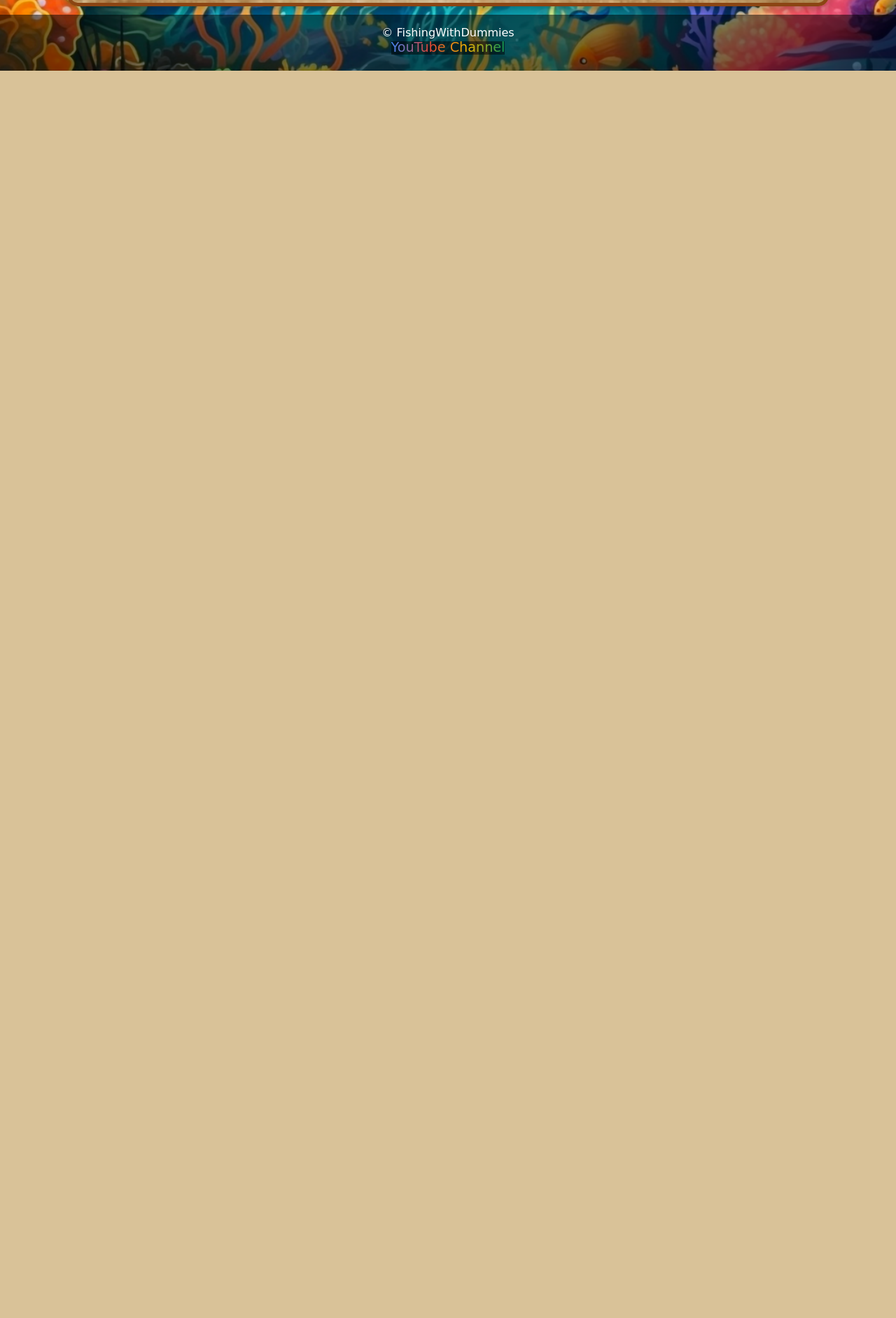
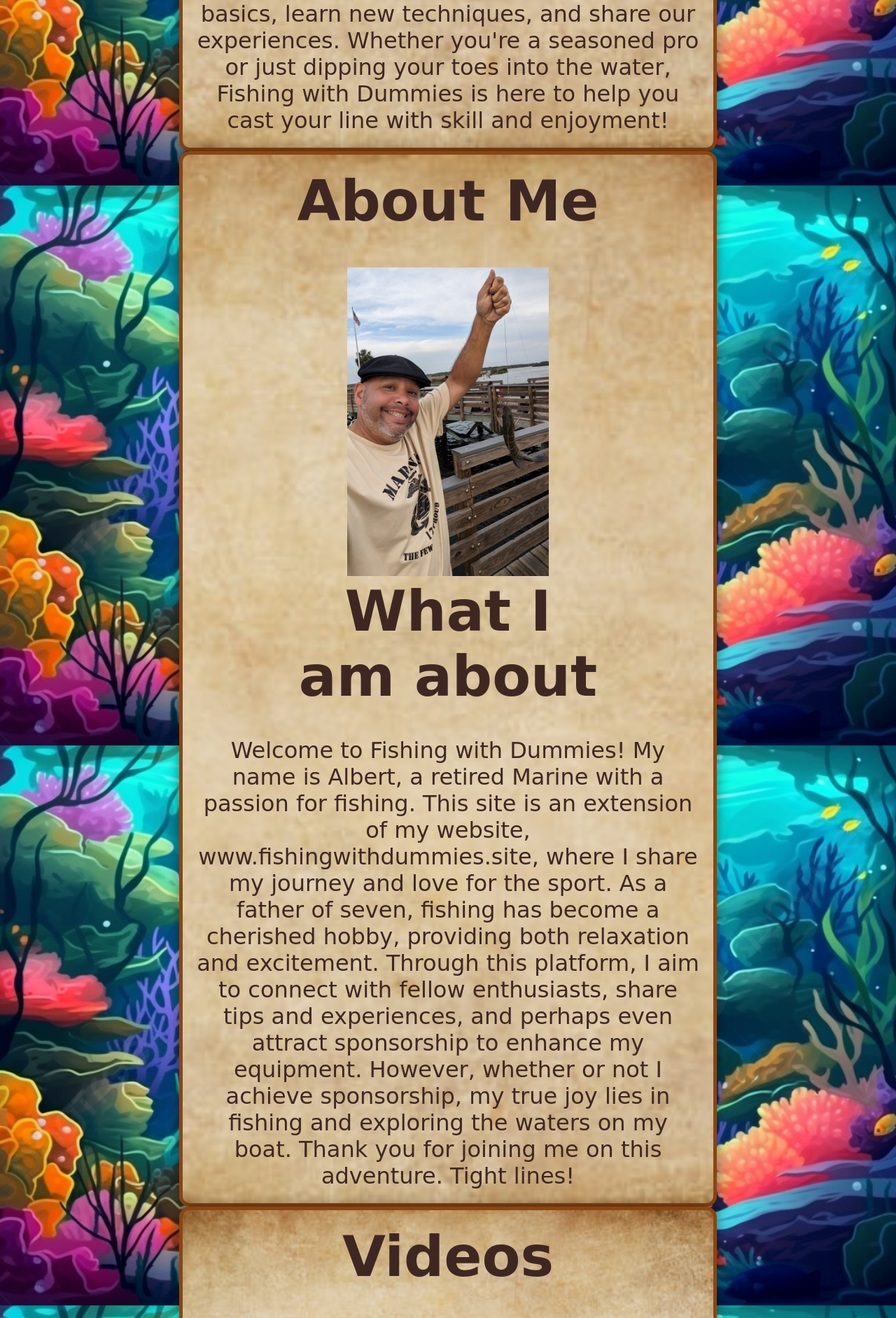
Before and after one commit to althepal78/fishingwithdummies, a PHP site: page / in a window 1280 px wide. Shown: the part 1335-3218 px from the top of the page at 70% size. Before the commit the page ends 1436 px from the top, so only its background shows below. Run offline with PHP 8.4, Linux system fonts and the light colour scheme; some web fonts are replaced.

Commit message:
making the other sections making a visual for the videos section

```diff
--- a/index.html
+++ b/index.html
@@ -29,10 +29,8 @@
             <img data-logo id="logo" src="./src/images/logo3.png" alt="Logo" />
           </a>
         </div>
-        <div data-toggle class="toggle-links">
-          &#9776;
-        </div>
-        <ul data-nav-links class="nav-links" style="right:-100%;">
+        <div data-toggle class="toggle-links">&#9776;</div>
+        <ul data-nav-links class="nav-links" style="right: -100%">
           <li class="link-item"><a href="#hero">Home</a></li>
           <li class="link-item"><a href="#main">About</a></li>
           <li class="link-item"><a href="#videos">Videos</a></li>
@@ -42,7 +40,7 @@
     <div class="fish-container">
       <section id="hero">
         <h1>Ahoy, Matey!</h1>
-        <img id="mangrove-snapper" src="./src/images/menfish.jpg" alt="" />
+        <img id="class" src="./src/images/menfish.jpg" alt="" />
         <h1>Welcome to Fishing with Dummies!</h1>
         <p>
           Hello, fellow anglers! I'm Al, your guide on the journey of learning
@@ -54,11 +52,50 @@
           to help you cast your line with skill and enjoyment!
         </p>
       </section>
+      <section id="hero">
+        <h1>About Me</h1>
+        <img class="mangrove-snapper" src="./src/images/menfish.jpg" alt="" />
+        <h1>What I am about</h1>
+        <p>
+          Welcome to Fishing with Dummies! My name is Albert, a retired Marine
+          with a passion for fishing. This site is an extension of my website,
+          www.fishingwithdummies.site, where I share my journey and love for the
+          sport. As a father of seven, fishing has become a cherished hobby,
+          providing both relaxation and excitement. Through this platform, I aim
+          to connect with fellow enthusiasts, share tips and experiences, and
+          perhaps even attract sponsorship to enhance my equipment. However,
+          whether or not I achieve sponsorship, my true joy lies in fishing and
+          exploring the waters on my boat. Thank you for joining me on this
+          adventure. Tight lines!
+        </p>
+      </section>
+      <section id="hero">
+        <h1>Videos</h1>
+        <img
+          class="mangrove-snapper"
+          src="./src/images/WeekWatchie.png"
+          alt=""
+        />
+        <div class="videos">
+          <div class="item">
+            <iframe
+              width="560"
+              height="315"
+              src="https://www.youtube.com/embed/Zar7s__rKBQ?si=nny85eEv9mBvhTk7"
+              title="YouTube video player"
+              frameborder="0"
+              allow="accelerometer; autoplay; clipboard-write; encrypted-media; gyroscope; picture-in-picture; web-share"
+              referrerpolicy="strict-origin-when-cross-origin"
+              allowfullscreen
+            ></iframe>
+          </div>
+        </div>
+      </section>
     </div>
     <footer>
       <div class="copy">&copy; FishingWithDummies</div>
       <span class="youtube-channel">
-        <a target="_blank"  href="https://www.youtube.com/@FishingWithDummies78">
+        <a target="_blank" href="https://www.youtube.com/@FishingWithDummies78">
           YouTube Channel
         </a>
       </span>
--- a/src/css/site.css
+++ b/src/css/site.css
@@ -27,7 +27,7 @@ footer .youtube-channel a:hover {
   padding: 0.8rem 0;
 }
 .fish-container #hero {
-  width: 85%;
+  width: 60%;
   margin: 0 auto;
   border: 5px solid #8b4513;
   border-radius: 15px;
--- a/src/scss/sections/_container.scss
+++ b/src/scss/sections/_container.scss
@@ -3,7 +3,7 @@
 .fish-container {
   padding: 0.8rem 0;
   #hero {
-    width: 85%;
+    width: 60%;
     margin: 0 auto;
     border: 5px solid #8b4513;
     border-radius: 15px;
```
Also changed, not shown: src/images/WeekWatchie.png (added).
